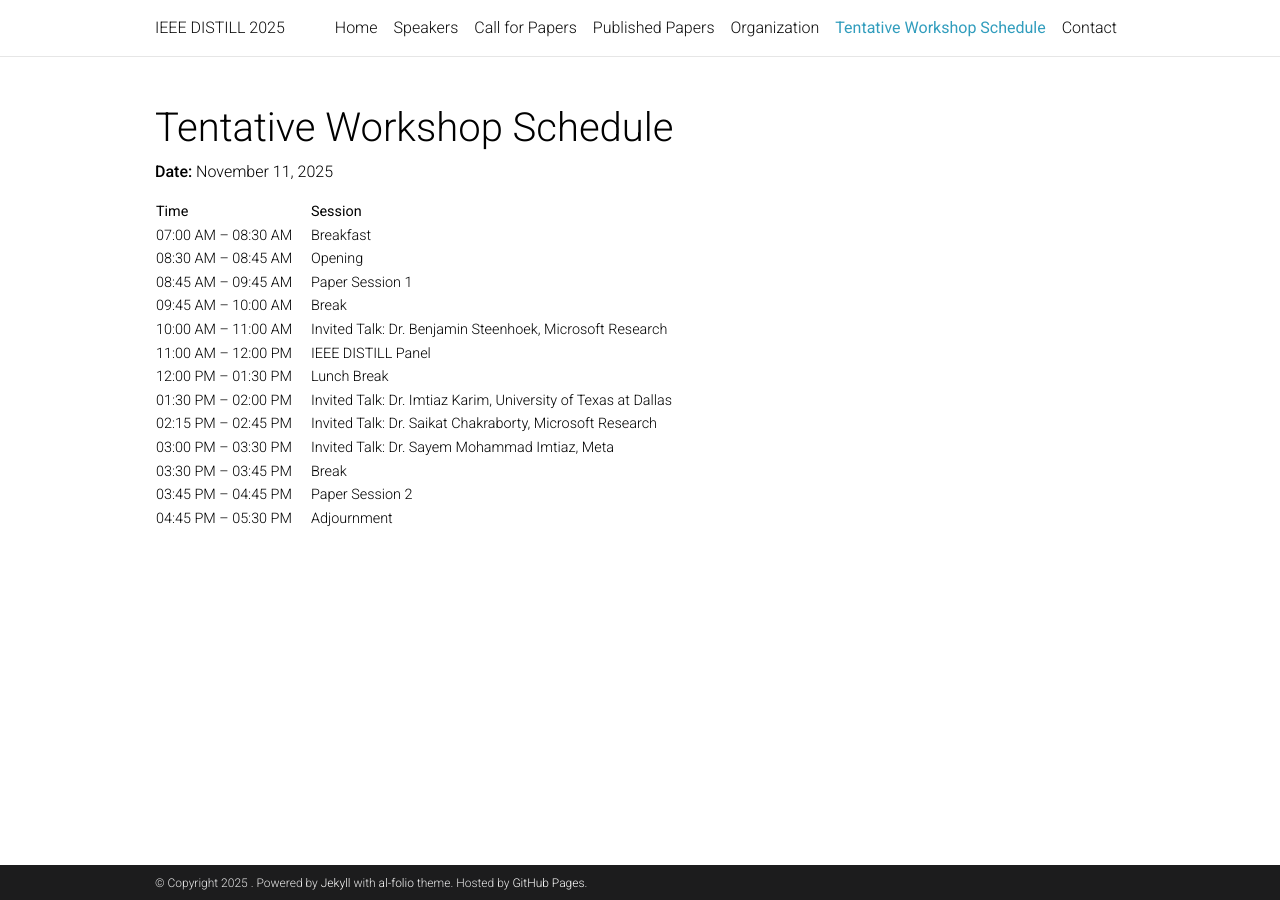
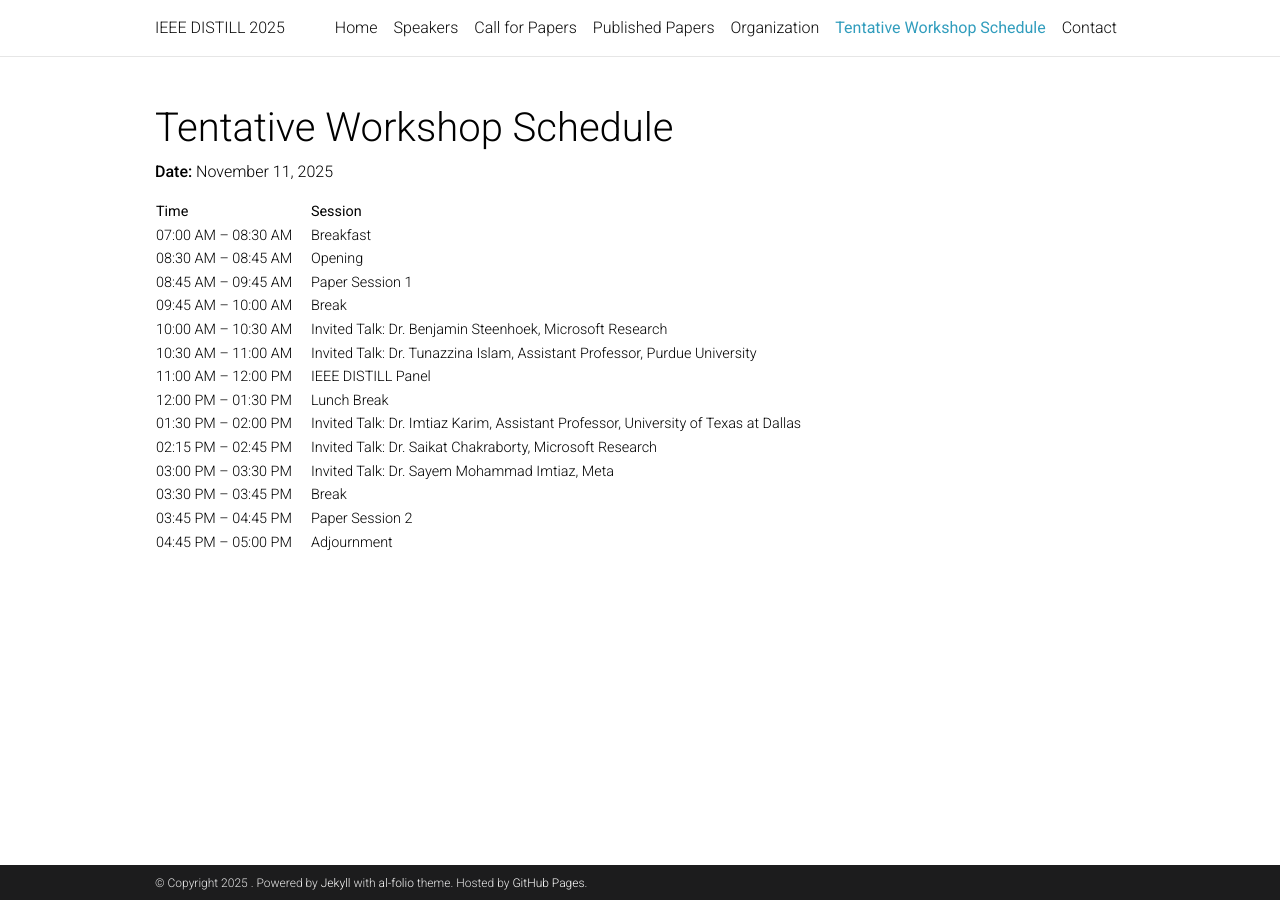
Before and after one commit to ieeedistill/ieeedistill.github.io, a Jekyll site: the page built from _pages/schedule.md, in a window 1280 px wide. Built offline with Jekyll 4.4.1, drawn with Linux system fonts in a browser that asks for light colours; comment, search, counter and statistics services are not loaded; a style sheet for code colours, icons or effects is not loaded.

Commit message:
Update schedule.md

```diff
--- a/_pages/schedule.md
+++ b/_pages/schedule.md
@@ -17,12 +17,13 @@ nav_title: "Schedule"
 | 08:30 AM – 08:45 AM | | | | Opening                                                                  |
 | 08:45 AM – 09:45 AM | | | | Paper Session 1                                                          |
 | 09:45 AM – 10:00 AM | | | | Break                                                                    |
-| 10:00 AM – 11:00 AM | | | | Invited Talk: Dr. Benjamin Steenhoek, Microsoft Research                          |
+| 10:00 AM – 10:30 AM | | | | Invited Talk: Dr. Benjamin Steenhoek, Microsoft Research                 |
+| 10:30 AM – 11:00 AM | | | | Invited Talk: Dr. Tunazzina Islam, Assistant Professor, Purdue University                 |
 | 11:00 AM – 12:00 PM | | | | IEEE DISTILL Panel                                                       |
 | 12:00 PM – 01:30 PM | | | | Lunch Break                                                              |
-| 01:30 PM – 02:00 PM | | | | Invited Talk: Dr. Imtiaz Karim, University of Texas at Dallas            |
-| 02:15 PM – 02:45 PM | | | | Invited Talk: Dr. Saikat Chakraborty, Microsoft Research                            |
+| 01:30 PM – 02:00 PM | | | | Invited Talk: Dr. Imtiaz Karim, Assistant Professor, University of Texas at Dallas            |
+| 02:15 PM – 02:45 PM | | | | Invited Talk: Dr. Saikat Chakraborty, Microsoft Research                 |
 | 03:00 PM – 03:30 PM | | | | Invited Talk: Dr. Sayem Mohammad Imtiaz, Meta                            |
 | 03:30 PM – 03:45 PM | | | | Break                                                                    |
 | 03:45 PM – 04:45 PM | | | | Paper Session 2                                                          |
-| 04:45 PM – 05:30 PM | | | | Adjournment                                                              |
+| 04:45 PM – 05:00 PM | | | | Adjournment                                                              |
```
